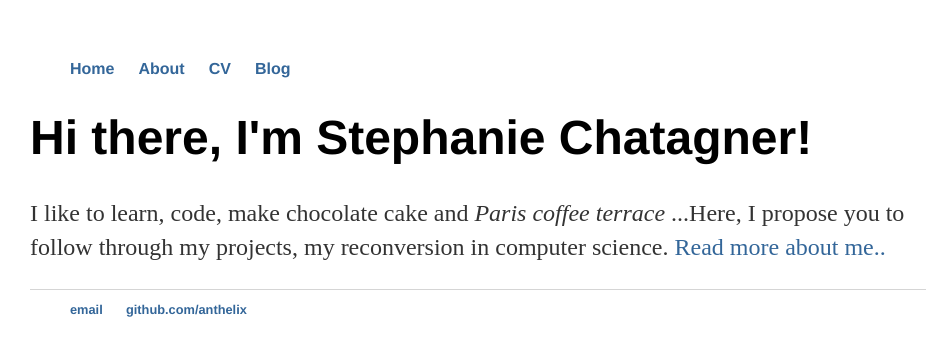
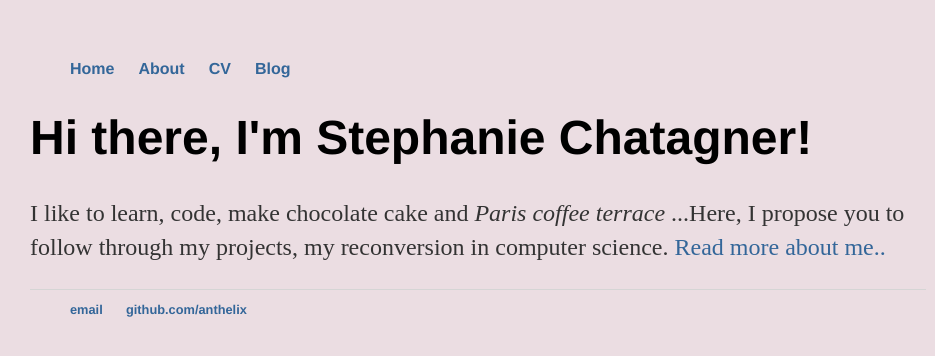
Before and after one commit to anthelix/anth_blog, a Jekyll site: the page built from index.html, in a window 1280 px wide. Shown: the top 356 px of the page, without its empty margins (162-1097 px from the left). Built offline with Jekyll 4.4.1, drawn with Linux system fonts in a browser that asks for light colours.

Commit message:
test color

```diff
--- a/css/main.css
+++ b/css/main.css
@@ -1,6 +1,6 @@
 body {
     margin: 60px auto;
-    background-color: #ffffff;
+    background-color: #ebdde2;
     width: 70%;
 }
 nav ul li, footer ul li {
@@ -8,19 +8,23 @@ nav ul li, footer ul li {
     padding: 0px;
     list-style: none;
     font-weight: bold;
-    color: red;
 }
 nav ul li, footer ul li {
     display: inline;
     margin-right: 20px;
 }
-a {
+a, a:visited {
     text-decoration: none;
     color: #999;
 }
 a:hover {
     text-decoration: underline;
 }
+
+a:hover {
+    color: $link-hover-color;
+    text-decoration: underline;
+  }
 
 a:link {
   color: #336699;
```
